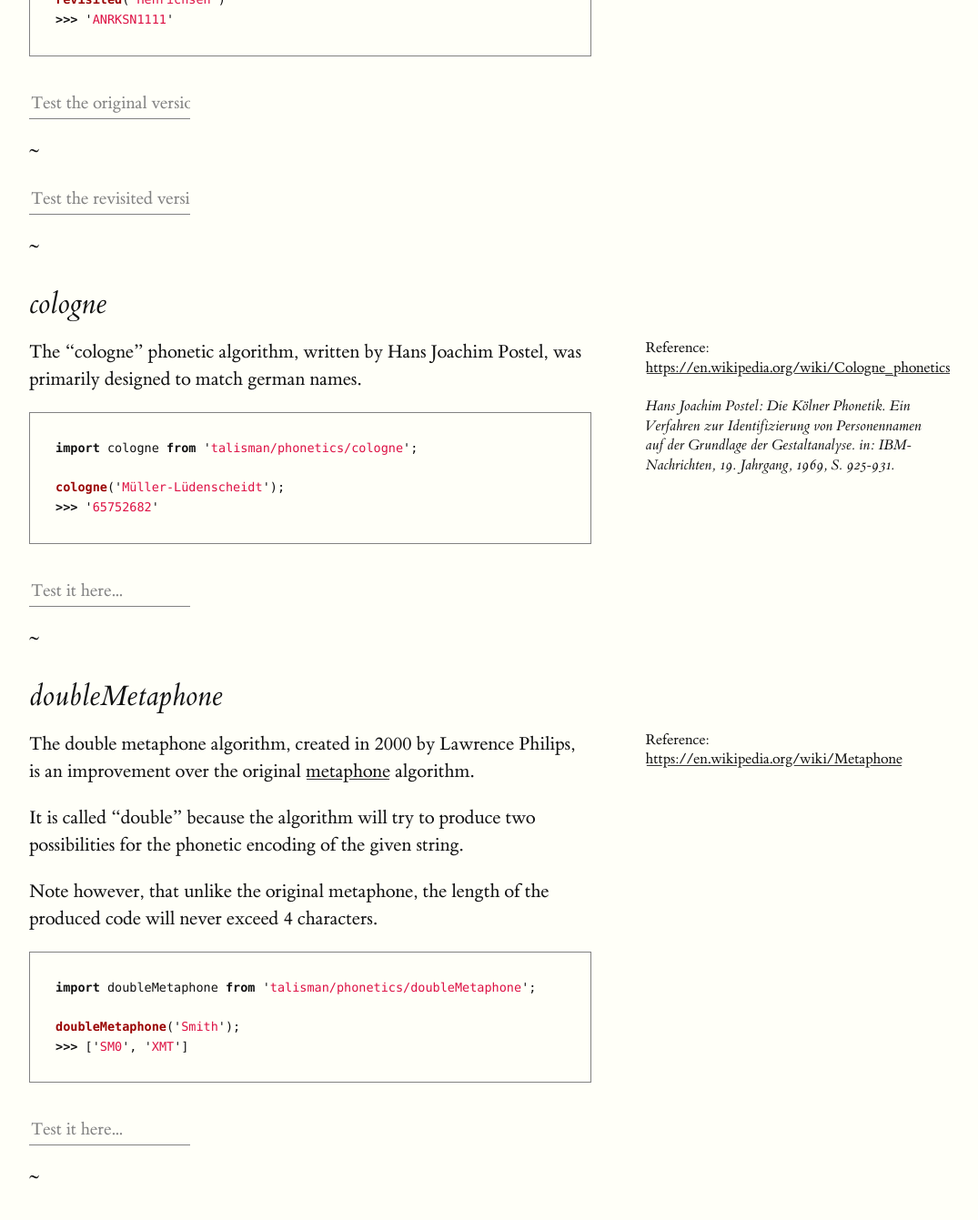
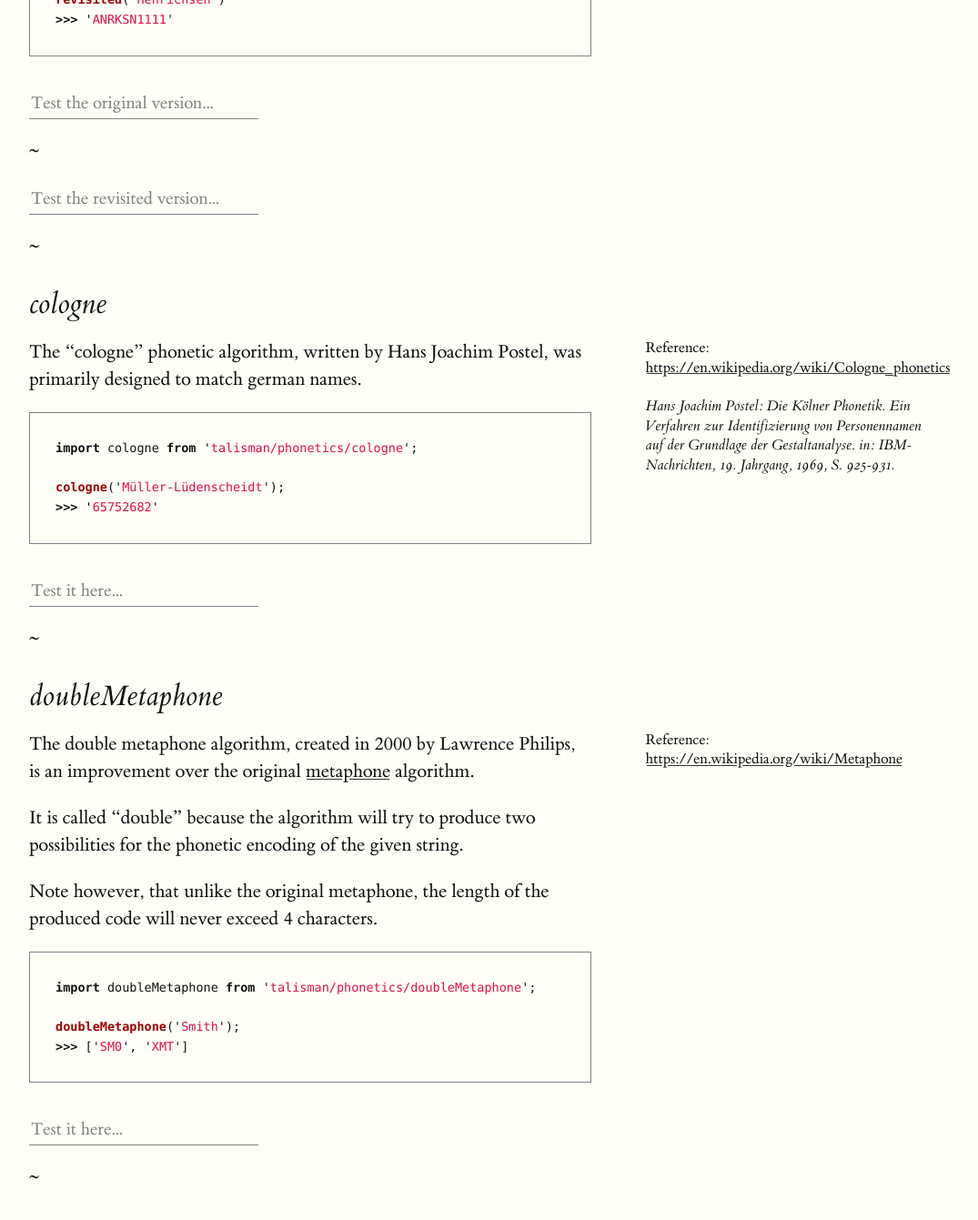
Before and after one commit to Yomguithereal/talisman, a Jekyll site: the page built from phonetics.md, in a window 1280 px wide. Shown: the part 1376-2717 px from the top of the page at 91% size, without its empty margins (128-1203 px from the left). Built offline with Jekyll 4.4.1, drawn with Linux system fonts in a browser that asks for light colours.

Commit message:
Better inputs

```diff
--- a/_includes/styles.scss
+++ b/_includes/styles.scss
@@ -1,7 +1,7 @@
 
 $baseurl: '{{ site.baseurl }}';
 $black: #111;
-$grey-color: #828282;
+$grey: #828282;
 
 @import 'tufte';
 @import 'syntax-highlighting';
@@ -66,8 +66,7 @@ code {
 input[type=text] {
   font-family: et-book, Palatino, "Palatino Linotype", "Palatino LT STD", "Book Antiqua", Georgia, serif;
   font-size: 1.3em;
-  width: auto;
-  // margin-left: 2.5%;
+  width: 250px;
   line-height: 2rem;
   margin-top: 1.4rem;
   margin-bottom: 1.4rem;
@@ -75,32 +74,61 @@ input[type=text] {
   vertical-align: baseline;
   background: none;
   border: none;
-  border-bottom: 1px solid $grey-color;
+  border-bottom: 1px solid $grey;
 }
 
 input[type=text]:focus {
   outline: none;
-  border-bottom: 1px solid $black;
+}
+
+.bar  {
+  position: relative;
+  display: block;
+  width: 250px;
+}
+
+.bar:before, .bar:after {
+  content: '';
+  height: 2px;
+  width: 0;
+  position: absolute;
+  top: calc(-1.4rem - 1px);
+  background: $black;
+  transition: 0.2s ease all;
+  -moz-transition: 0.2s ease all;
+  -webkit-transition: 0.2s ease all;
+}
+
+.bar:before {
+  left: 50%;
+}
+
+.bar:after {
+  right: 50%;
+}
+
+input:focus ~ .bar:before, input:focus ~ .bar:after {
+  width: calc(50% + 1px);
 }
 
 ::-webkit-input-placeholder {
-  color: $grey-color;
+  color: $grey;
 }
 
 ::-moz-placeholder {
-  color: $grey-color;
+  color: $grey;
 }
 
 :-moz-placeholder {
-  color: $grey-color;
+  color: $grey;
 }
 
 :-ms-input-placeholder {
-  color: $grey-color;
+  color: $grey;
 }
 
 pre {
-  border: 1px solid $grey-color;
+  border: 1px solid $grey;
   padding-top: 2.5%;
   padding-bottom: 2.5%
 }
@@ -110,5 +138,5 @@ pre code {
 }
 
 .undocumented {
-  color: $grey-color;
+  color: $grey;
 }
--- a/_js/components/PhoneticTester.jsx
+++ b/_js/components/PhoneticTester.jsx
@@ -28,6 +28,7 @@ export default class PhoneticTester extends Component {
                  placeholder={placeholder}
                  onChange={e => this.setState({value: e.target.value})}
                  value={this.state.value} />
+          <span className="bar" />
         </div>
         <div>
           <p style={{display: 'inline', fontSize: '1.3em'}}>
```
Also changed, not shown: assets/dist/phonetics.js.
